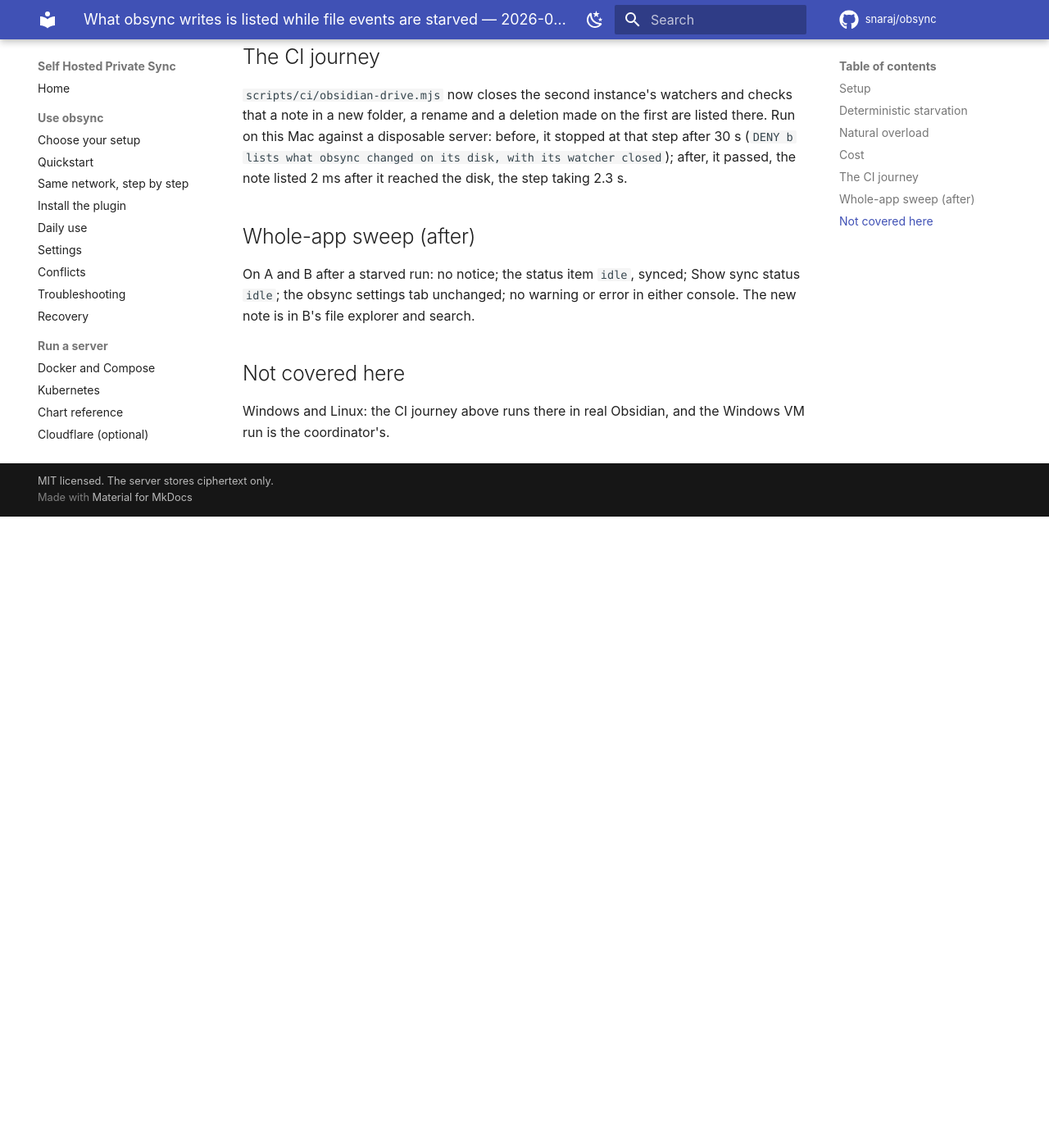
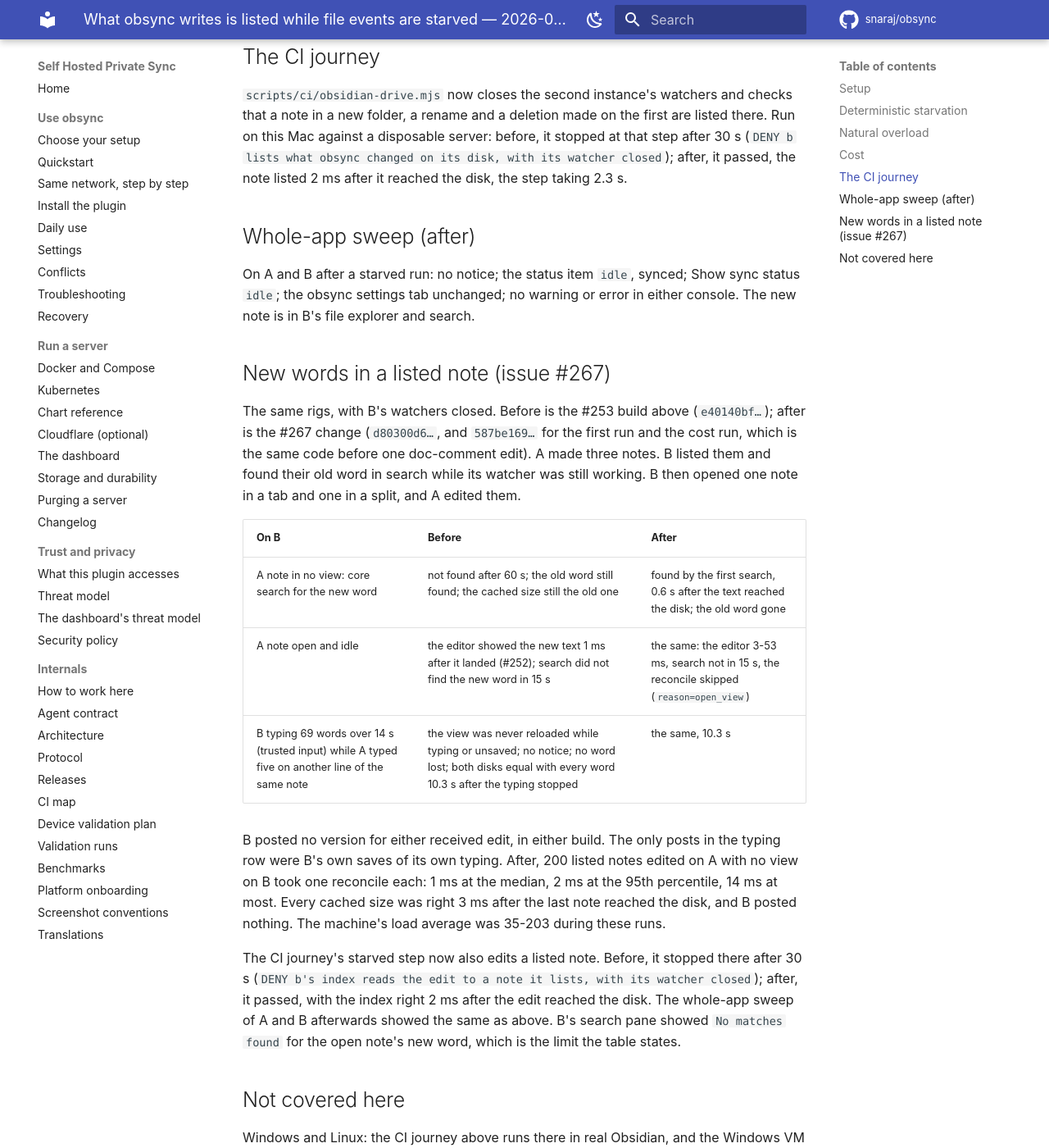
Before and after one commit to snaraj/obsync, an MkDocs documentation site: the page built from docs/validation-runs/2026-09-29-reconcile-listing.md, in a window 1280 px wide and 1400 px high, scrolled down 2048 px. Shown: the whole window at 82% size. Built offline with MkDocs 1.6.1 and Material for MkDocs 9.7.7, drawn with Linux system fonts in a browser that asks for light colours; comment, search, counter and statistics services are not loaded; before the commit the page ends 2678 px from its top, so only the background shows below that; some of the changed text lies outside the part shown.

Commit message:
ci+docs: the starved-watcher journey edits a listed note (#267); troubleshooting, architecture, validation record
Problem. The real-Obsidian journey closed the receiving instance's watchers
and checked what obsync writes, moves and removes is LISTED there (#253), but
not that an edit to a note already listed reaches the text Obsidian's search
reads -- the gap #267 closes in the previous commit.

Changes.
1. scripts/ci/obsidian-drive.mjs `starvedWatcher`: after the listing
   checks, the first instance edits the renamed note (listed, in no view on
   the second); once the edit is on the second's disk, the second's cached
   size and `vault.cachedRead` (what core search reads) must hold the new
   bytes within 30 s. The published-nothing check covers the edit. The
   proof line gains the disk and index latencies.
2. docs/troubleshooting.md: a symptom row (search does not find another
   device's new words) into "A note that synced does not show in
   Obsidian", whose "why" now names the edit case, #267, and the open-note
   limit.
3. docs/architecture.md: the #267 paragraph after #253's, replacing "an
   edit to a listed note is not reconciled".
4. docs/validation-runs/2026-09-29-reconcile-listing.md: the #267 live
   section (before/after, the open-note limit, two people typing, cost, the
   CI journey, the sweep).

Evidence. The driver, ports swapped in a lab copy, on this Mac against a
disposable loopback server: at the #253 head's plugin (main.js e40140bf...)
it stopped at the new check, `DENY b's index reads the edit to a note it
lists, with its watcher closed within 30s`; at the previous commit's plugin
(587be169..., the same code a doc comment apart) it passed, `(9) #253: ...
an edit to one reached its disk in 1003 ms and its index 2 ms later (#267;
6 index lines), and it published nothing back; 1 of 1 watcher(s) restored`,
16.1 s in all. python3 -B -m unittest discover -s scripts/ci: 836 OK.

+/-: tests (CI driver) +16 -2; docs +60 -7.

- Opus5.5

```diff
--- a/docs/architecture.md
+++ b/docs/architecture.md
@@ -1259,8 +1259,25 @@
    for by name, and where absent the listing waits for the event as before,
    said once (`decision=skipped reason=no_reconcile`); a failure is logged and
    never fails the write, which has landed. A hidden name, and so the config
-   folder, is never asked about. An edit to a note Obsidian already lists is
-   not reconciled: its open editors are #252's, above.
+   folder, is never asked about.
+
+   NEW BYTES UNDER A LISTED NOTE REACH ITS INDEX (issue #267). A write to a
+   note Obsidian already lists left its cached stat and read cache on the old
+   bytes, so search, backlinks and other plugins read the old text until the
+   event came. The writer reconciles that note too; the adapter compares
+   mtime and size, updates the stat and raises the `modify` a watcher would,
+   which the engine settles against the pull's echo mark: nothing is sent
+   back. Not while any leaf shows the note (`inView`, every split and popout
+   window; a host that cannot say is taken to show it): Obsidian reloads a
+   view on that event, and merges into one with unsaved typing behind its
+   own notice, and typing can begin while the reconcile waits in the
+   adapter's queue. #252's refresh shows such a view the new text, and its
+   index follows the editor's next save, the late event or a restart. A
+   view that opens after the check has read the new bytes, and Obsidian
+   ignores a `modify` whose bytes its view last loaded. A note embedded in
+   another, a canvas card or a hover preview is no leaf of its own and gets
+   what a prompt watcher would give it. Cost: one reconcile per pulled edit,
+   1 ms p50 and 2 ms p95 over 200 live edits (2026-09-29 record).
 
    A NOTE TWO PLUGINS KEEP REWRITING IS PAUSED (issue #179). A change within
    five seconds of a received version, without recent trusted Markdown editor
--- a/docs/troubleshooting.md
+++ b/docs/troubleshooting.md
@@ -52,6 +52,7 @@
 | On a computer, a change made while Obsidian's window is minimized or behind other windows arrives minutes later | [Changes wait while Obsidian is in the background](#changes-wait-while-obsidian-is-in-the-background) |
 | The status stays at `syncing 1 file` and another device's change to a note does not appear | [A note stays at syncing 1 file](#a-note-stays-at-syncing-1-file) |
 | The status reads idle, but a note from another device is not in the file list, or one it deleted is still listed | [A note that synced does not show in Obsidian](#a-note-that-synced-does-not-show-in-obsidian) |
+| Search does not find the words another device just added to a note | [A note that synced does not show in Obsidian](#a-note-that-synced-does-not-show-in-obsidian) |
 | A large file is missing on a phone | [A large file did not arrive on a phone](#a-large-file-did-not-arrive-on-a-phone) |
 | A photo or PDF from a phone on a weak connection never arrives on the other devices | [A photo or PDF from my phone never arrives on my other devices](#a-photo-or-pdf-from-my-phone-never-arrives-on-my-other-devices) |
 | Notes you deleted on one device disappeared everywhere | [Notes deleted on one device disappeared everywhere](#notes-deleted-on-one-device-disappeared-everywhere) |
@@ -1144,14 +1145,20 @@
 **What you see.** The status is idle, and another device's new note is not in
 Obsidian's file list, search or quick switcher on this computer. Or a note
 another device renamed or deleted is still listed here under its old name.
+Or search does not find the words another device just added to a note.
 
 **Why it happens.** The note is on this computer's disk. Obsidian learns about
 a file that another program writes, obsync included, from the operating
 system's file events, and on a busy Mac the service that delivers them
 (`fseventsd`) can fall minutes behind. Until it catches up, Obsidian does not
-list the new note. From 1.1.5 obsync tells Obsidian itself about the notes and
-folders it writes, moves or deletes on a computer, so what it syncs is listed
-at once however late those events are (issue #253). Obsidian still waits for them
+list the new note, and search keeps reading an edited note's old words. From
+1.1.5 obsync tells Obsidian itself about the notes and folders it writes, moves
+or deletes on a computer, and about the new words of a note it rewrites, so
+what it syncs is listed and searchable at once however late those events are
+(issues #253, #267). A note open in an editor shows the new words at once, and
+search finds them after your next edit there, once the events arrive, or at a
+restart: obsync leaves an open note's reload to Obsidian so it never interrupts
+your typing. Obsidian still waits for the events
 to notice a note you copy into the vault folder yourself, or one another
 program writes. If obsync's log says `decision=skipped reason=no_reconcile`,
 your Obsidian version no longer offers what obsync uses for this, and notes
--- a/docs/validation-runs/2026-09-29-reconcile-listing.md
+++ b/docs/validation-runs/2026-09-29-reconcile-listing.md
@@ -43,9 +43,9 @@
 showed no notice, logged no warning, and read `idle`. Each after-run logged
 one `vault … decision=listed` or `decision=unlisted` line per name it fixed.
 
-A note obsync rewrites that Obsidian already lists is outside this change:
+A note obsync rewrites that Obsidian already lists was outside this change:
 under the same starvation, search still found only its old words 10 s after
-the new ones reached the disk, on both builds.
+the new ones reached the disk, on both builds. Issue #267 covers it, below.
 
 ## Natural overload
 
@@ -80,6 +80,35 @@
 Show sync status `idle`; the obsync settings tab unchanged; no warning or
 error in either console. The new note is in B's file explorer and search.
 
+## New words in a listed note (issue #267)
+
+The same rigs, with B's watchers closed. Before is the #253 build above
+(`e40140bf…`); after is the #267 change (`d80300d6…`, and `587be169…` for the
+first run and the cost run, which is the same code before one doc-comment edit). A made three
+notes. B listed them and found their old word in search while its watcher was
+still working. B then opened one note in a tab and one in a split, and A edited
+them.
+
+| On B | Before | After |
+| --- | --- | --- |
+| A note in no view: core search for the new word | not found after 60 s; the old word still found; the cached size still the old one | found by the first search, 0.6 s after the text reached the disk; the old word gone |
+| A note open and idle | the editor showed the new text 1 ms after it landed (#252); search did not find the new word in 15 s | the same: the editor 3-53 ms, search not in 15 s, the reconcile skipped (`reason=open_view`) |
+| B typing 69 words over 14 s (trusted input) while A typed five on another line of the same note | the view was never reloaded while typing or unsaved; no notice; no word lost; both disks equal with every word 10.3 s after the typing stopped | the same, 10.3 s |
+
+B posted no version for either received edit, in either build. The only posts
+in the typing row were B's own saves of its own typing. After, 200 listed notes
+edited on A with no view on B took one reconcile each: 1 ms at the median,
+2 ms at the 95th percentile, 14 ms at most. Every cached size was right 3 ms
+after the last note reached the disk, and B posted nothing. The machine's load
+average was 35-203 during these runs.
+
+The CI journey's starved step now also edits a listed note. Before, it stopped
+there after 30 s (`DENY b's index reads the edit to a note it lists, with its
+watcher closed`); after, it passed, with the index right 2 ms after the edit
+reached the disk. The whole-app sweep of A and B afterwards showed the same as
+above. B's search pane showed `No matches found` for the open note's new word,
+which is the limit the table states.
+
 ## Not covered here
 
 Windows and Linux: the CI journey above runs there in real Obsidian, and the
```
Also changed, not shown: 1 other file.
